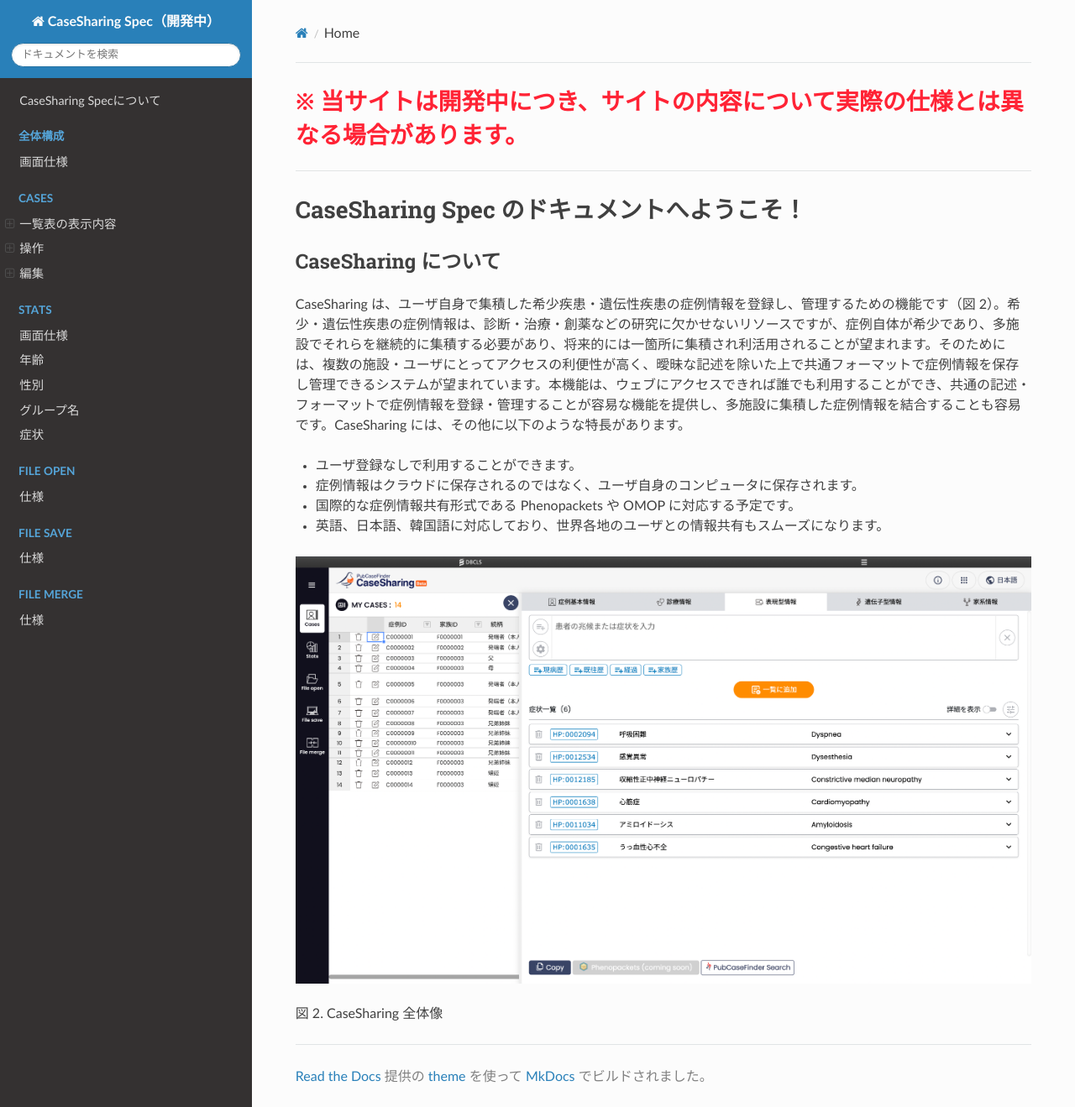
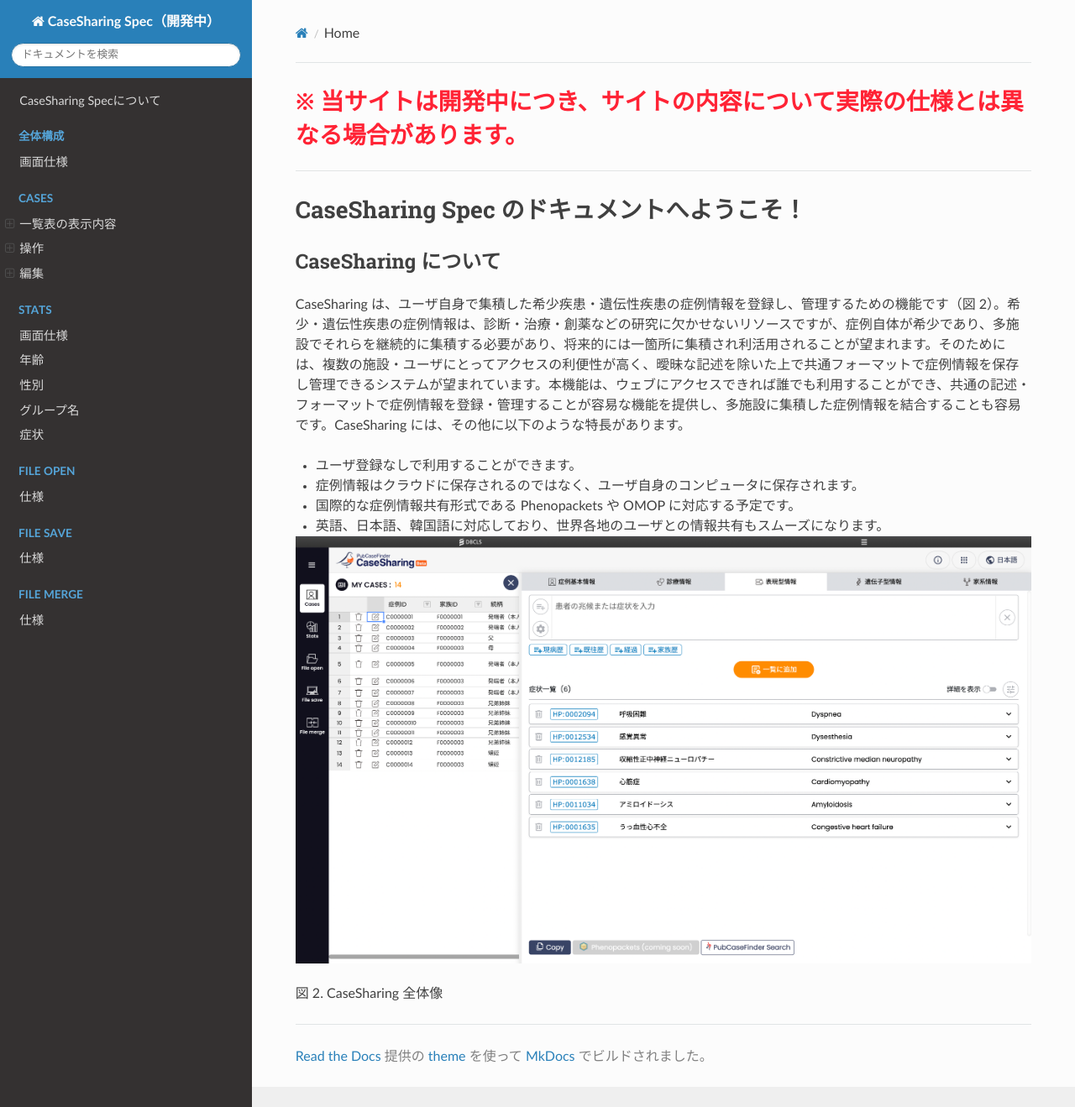
Before and after one commit to PubCaseFinder/pubcasefinder_spec, an MkDocs documentation site: the page built from docs/index.md, in a window 1280 px wide and 1319 px high. Shown: the whole window at 84% size. Built offline with MkDocs 1.6.1, drawn with Linux system fonts in a browser that asks for light colours; nearby versions of some CDN libraries.

Commit message:
ulにtheme.cssのmargin-bottomがあるので打ち消しをoverride.cssに追加

```diff
--- a/docs/assets/css/override.css
+++ b/docs/assets/css/override.css
@@ -1,3 +1,7 @@
 .wy-nav-content {
   max-width: fit-content;
 }
+
+ul {
+  margin-bottom: 0 !important;
+}
```
